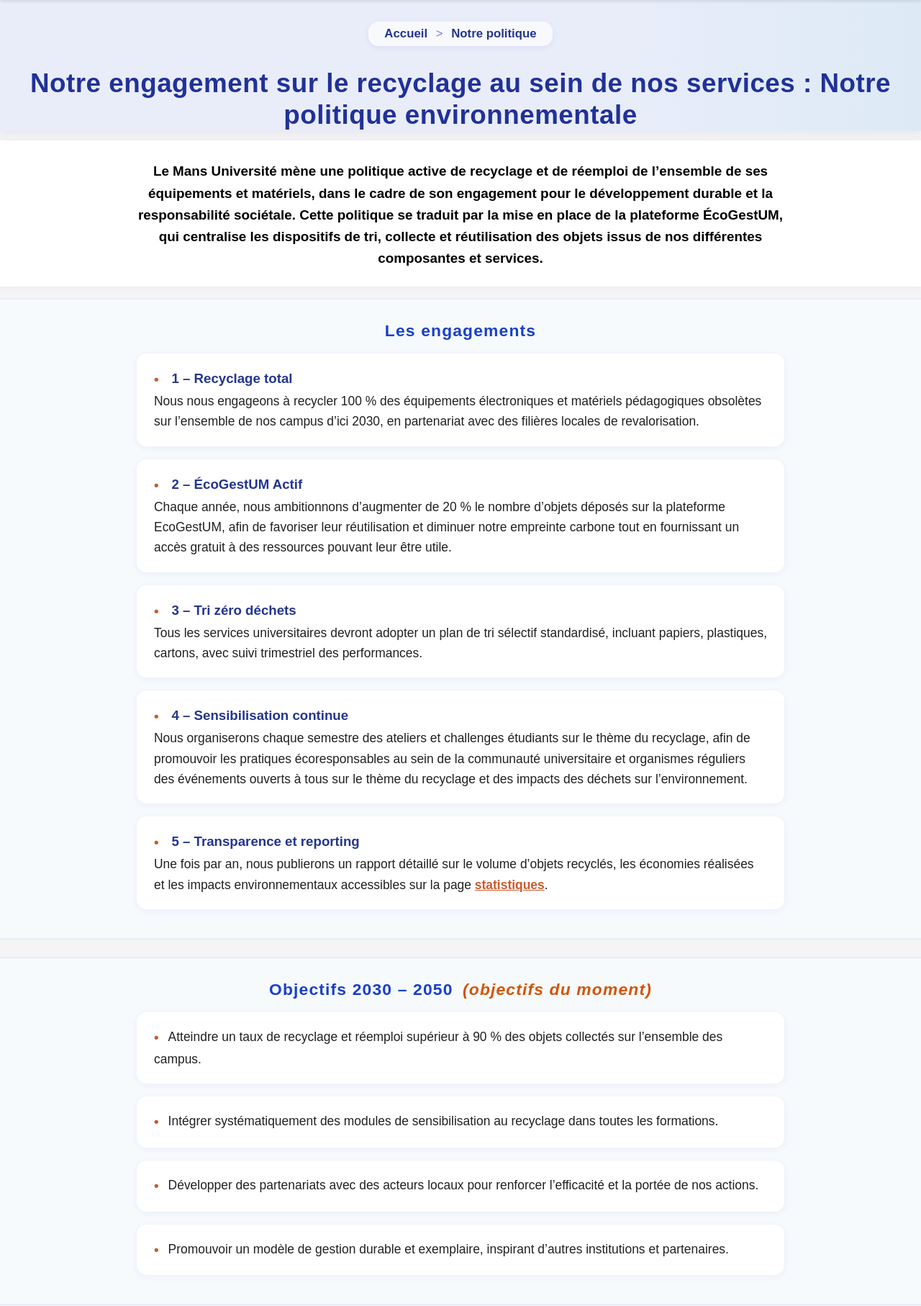
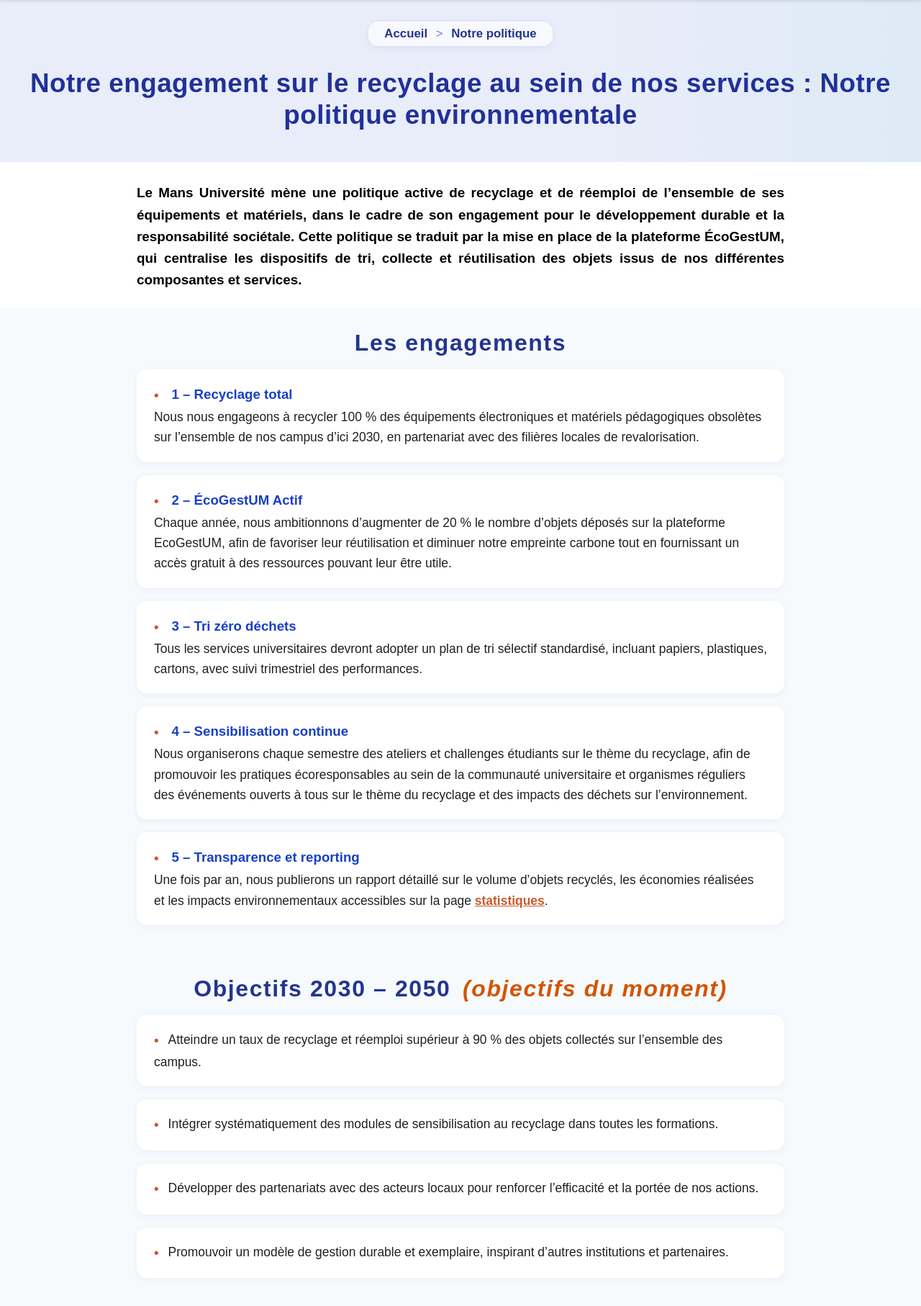
Before and after one commit to MarhadourM/EcoGestUM, a PHP site: page /notre-politique in a window 1280 px wide. Shown: the part 137-1951 px from the top of the page at 72% size. Run offline with PHP 8.4, Linux system fonts and the light colour scheme.

Commit message:
Page Politique complete

```diff
--- a/src/assets/css/style.css
+++ b/src/assets/css/style.css
@@ -1311,9 +1311,9 @@ footer {
 /*====== politique =====*/
 
 /* Header bleu et fil d'Ariane sur toute la largeur */
-.politique__header {
+.headerPages {
   background: linear-gradient(90deg, #e9edfa 65%, #ddeaf6 100%);
-  padding: 30px 0 0 0;
+  padding: 30px 0 30px 0;
   text-align: center;
   box-shadow: 0 2px 12px rgba(35,50,170,0.09);
 }
@@ -1351,10 +1351,9 @@ footer {
 .politique__intro {
   width: 100%;
   background: #fff;
-  box-shadow: 0 1px 10px rgba(39,60,170,0.06);
+  /*  box-shadow: 0 1px 10px rgba(39,60,170,0.06);*/
   border-radius: 0;
   padding: 28px 0 24px 0;
-  margin: 0 auto 16px auto;
 }
 .politique__intro p {
   font-size: 1.18em;
@@ -1362,7 +1361,7 @@ footer {
   color: #000;
   margin: 0;
   line-height: 1.6;
-  text-align: center;
+  text-align: justify;
   max-width: 900px;
   margin-left: auto;
   margin-right: auto;
@@ -1374,16 +1373,13 @@ footer {
   width: 100%;
   box-sizing: border-box;
   padding: 30px 0 22px 0;
-  margin: 0 auto 24px auto;
   text-align: center;
-  border-top: 2px solid #e9edfa;
-  border-bottom: 2px solid #e9edfa;
 }
 
 /* Sous-titres larges */
 .politique__subtitle {
-  font-size: 1.43em;
-  color: #193fc9;
+  font-size: 2em;
+  color: #24358e;
   font-weight: 700;
   margin-bottom: 18px;
   letter-spacing: 0.05em;
@@ -1433,7 +1429,7 @@ footer {
 
 .politique__list strong,
 .politique__campus strong {
-  color: #24358e;
+  color: #193fc9;
   font-weight: bold;
   font-size: 1.07em;
 }
--- a/src/view/notre-politique.php
+++ b/src/view/notre-politique.php
@@ -1,5 +1,5 @@
 <main class="main-content politique">
-  <section class="politique__header">
+  <section class="headerPages">
     <nav class="breadcrumb">
       <a href="<?php echo getenv('BASE_URL'); ?>accueil" class="breadcrumb__item">Accueil</a>
       <span class="breadcrumb__separator">></span>
```
